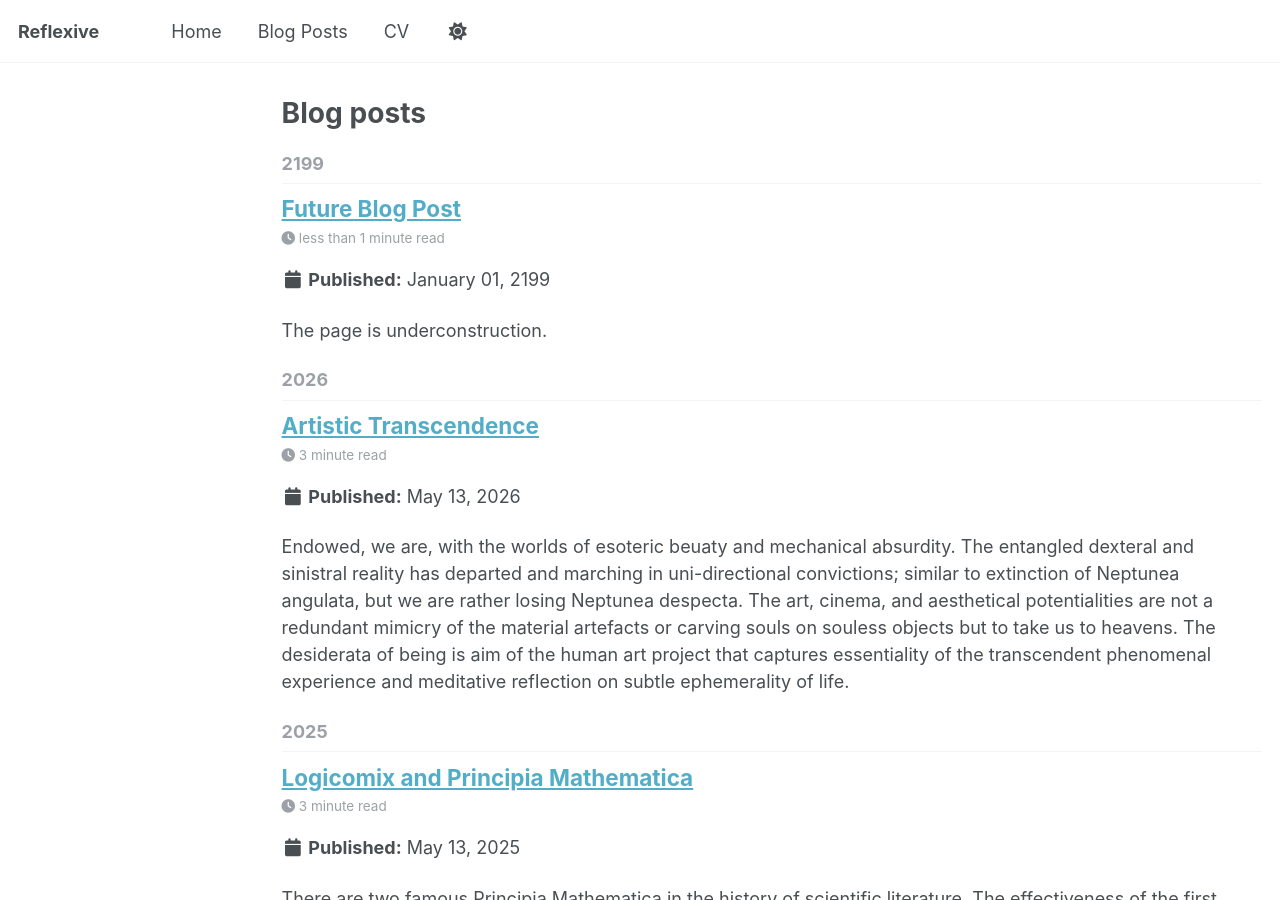
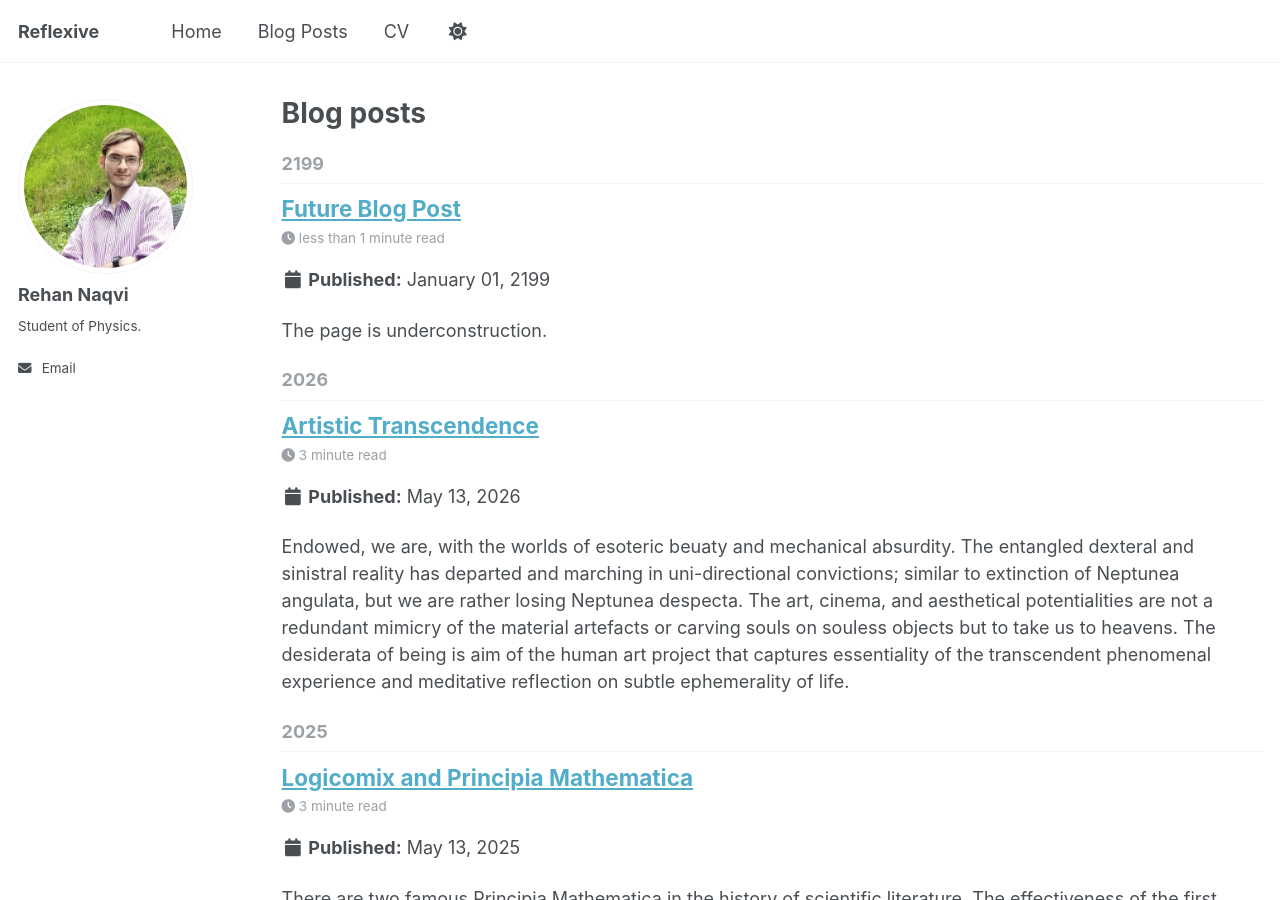
Before and after one commit to rayhannaqvi/rayhannaqvi.github.io, a Jekyll site: the page built from _pages/year-archive.html, in a window 1280 px wide and 900 px high. Built offline with Jekyll 4.4.1, drawn with Linux system fonts in a browser that asks for light colours; part of the change alters nothing that is shown.

```diff
--- a/_config.yml
+++ b/_config.yml
@@ -236,7 +236,7 @@ defaults:
       type: posts
     values:
       layout: single
-      author_profile: true
+      author_profile: false
       read_time: true
       comments: true
       share: true
--- a/_pages/year-archive.html
+++ b/_pages/year-archive.html
@@ -2,7 +2,7 @@
 layout: archive
 permalink: /year-archive/
 title: "Blog posts"
-author_profile: false
+author_profile: true
 redirect_from:
   - /wordpress/blog-posts/
 ---
```
